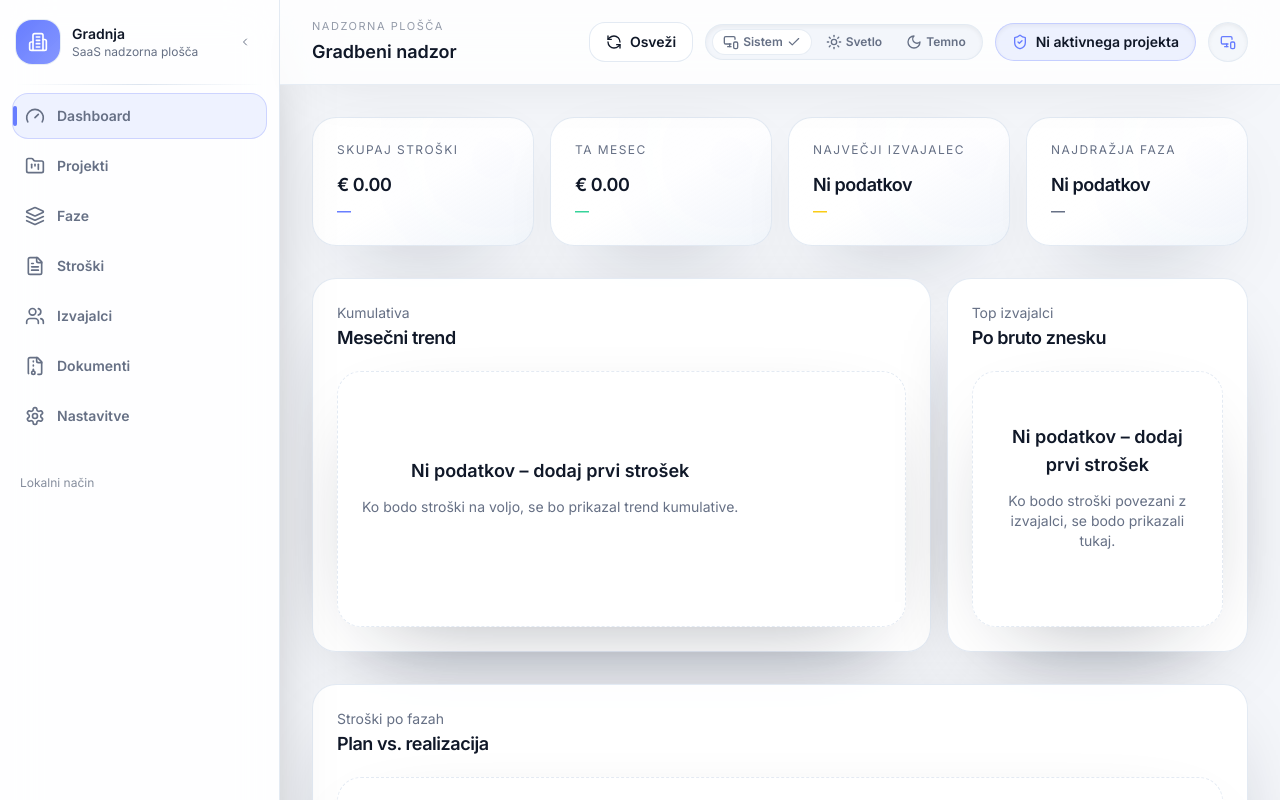
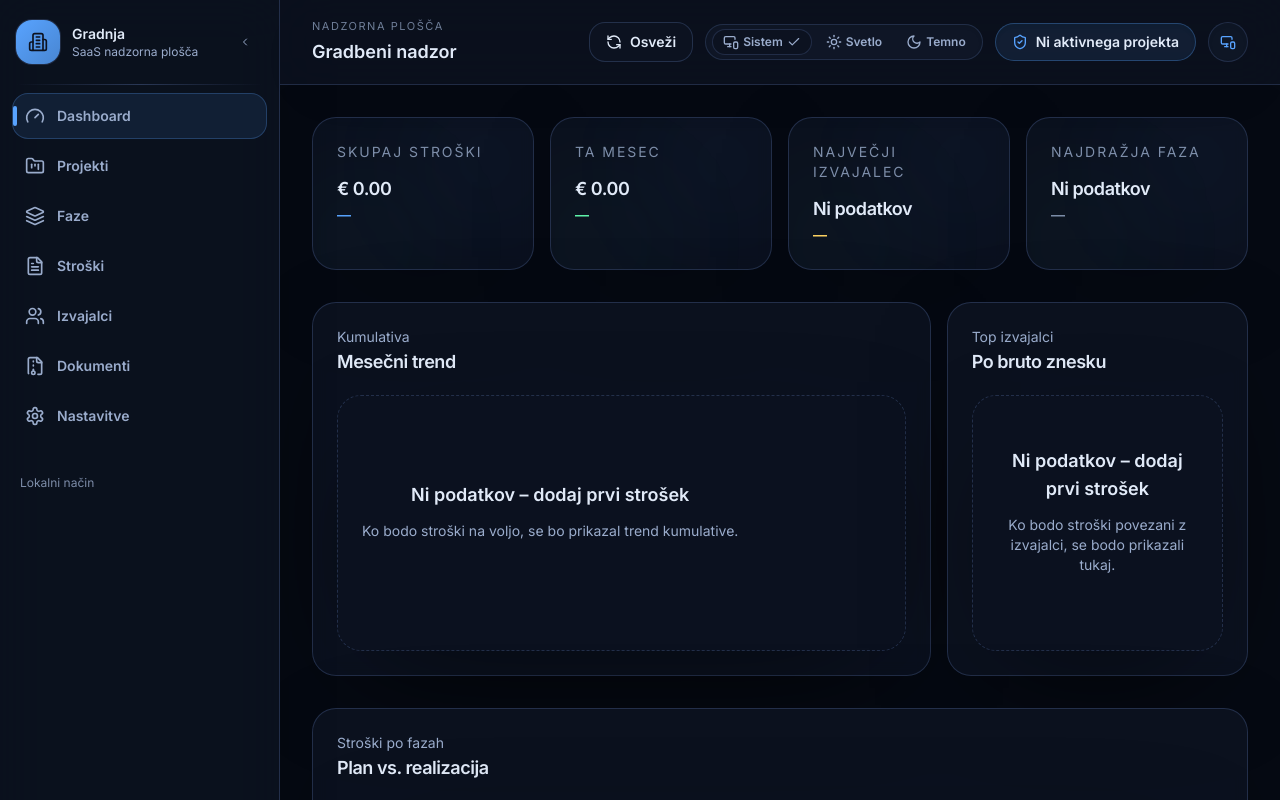
Before and after one commit to Damc87/SS_V1, a React (Vite) app: page / in a window 1280 px wide. Shown: the top 800 px of the page. Built offline with nearby package versions, Linux system fonts and the light colour scheme.

Commit message:
Refine dashboard visuals

```diff
--- a/src/features/dashboard/CostsByPhaseChart.tsx
+++ b/src/features/dashboard/CostsByPhaseChart.tsx
@@ -32,17 +32,17 @@ export function CostsByPhaseChart() {
         <BarChart data={data} barSize={26} margin={{ top: 12, bottom: 24, left: 12, right: 12 }}>
           <defs>
             <linearGradient id="phaseBarGradient" x1="0" y1="0" x2="0" y2="1">
-              <stop offset="0%" stopColor="#d8b4fe" stopOpacity={0.95} />
-              <stop offset="55%" stopColor="#93c5fd" stopOpacity={0.86} />
-              <stop offset="100%" stopColor="#0ea5e9" stopOpacity={0.72} />
+              <stop offset="0%" stopColor="#ffe77a" stopOpacity={0.95} />
+              <stop offset="45%" stopColor="#f7c948" stopOpacity={0.86} />
+              <stop offset="100%" stopColor="#f59e0b" stopOpacity={0.78} />
             </linearGradient>
             <linearGradient id="phaseGlow" x1="0" y1="0" x2="1" y2="0">
-              <stop offset="0%" stopColor="rgba(255,255,255,0.09)" />
-              <stop offset="50%" stopColor="rgba(255,255,255,0.03)" />
-              <stop offset="100%" stopColor="rgba(255,255,255,0.12)" />
+              <stop offset="0%" stopColor="rgba(255,255,255,0.12)" />
+              <stop offset="50%" stopColor="rgba(255,255,255,0.04)" />
+              <stop offset="100%" stopColor="rgba(255,255,255,0.14)" />
             </linearGradient>
           </defs>
-          <CartesianGrid strokeDasharray="2 10" stroke="url(#phaseGlow)" opacity={0.45} vertical={false} />
+          <CartesianGrid strokeDasharray="2 10" stroke="url(#phaseGlow)" opacity={0.52} vertical={false} />
           <XAxis
             dataKey="name"
             tickLine={false}
@@ -52,31 +52,34 @@ export function CostsByPhaseChart() {
             angle={-14}
             textAnchor="end"
             height={64}
+            tick={{ fontSize: 12, fill: 'rgba(var(--text2),0.92)' }}
           />
           <YAxis
             tickLine={false}
             axisLine={false}
             stroke="rgb(var(--text2))"
+            tick={{ fontSize: 12, fill: 'rgba(var(--text2),0.92)' }}
             tickFormatter={(value: number) => value.toLocaleString('sl-SI', { maximumFractionDigits: 0 })}
           />
           <Tooltip
             contentStyle={{
-              background: 'linear-gradient(135deg, rgba(22,24,40,0.95), rgba(26,32,60,0.92))',
+              background: 'linear-gradient(150deg, rgba(12,14,26,0.96), rgba(22,32,48,0.94))',
               border: `1px solid rgba(255,255,255,0.08)`,
               borderRadius: 16,
-              boxShadow: '0 15px 80px rgba(0,0,0,0.45)',
-              backdropFilter: 'blur(12px)',
+              boxShadow: '0 20px 90px rgba(0,0,0,0.55)',
+              backdropFilter: 'blur(14px)',
             }}
-            labelStyle={{ color: 'rgba(255,255,255,0.72)', fontWeight: 600 }}
+            labelStyle={{ color: 'rgba(255,255,255,0.74)', fontWeight: 600 }}
             formatter={(value: number) => [`€ ${value.toLocaleString('sl-SI', { minimumFractionDigits: 2 })}`, 'Stroški faze']}
-            cursor={{ fill: 'rgba(14,165,233,0.12)', opacity: 0.32 }}
+            cursor={{ fill: 'rgba(255,231,122,0.08)', opacity: 0.5 }}
           />
           <Bar
             dataKey="value"
             fill={hasData ? 'url(#phaseBarGradient)' : 'rgba(var(--accent),0.28)'}
             radius={[16, 16, 12, 12]}
-            stroke="rgba(255,255,255,0.12)"
+            stroke="rgba(255,255,255,0.2)"
             strokeWidth={1}
+            background={{ fill: 'rgba(255,255,255,0.03)', radius: 14 }}
           />
         </BarChart>
       </ResponsiveContainer>
--- a/src/features/dashboard/Dashboard.tsx
+++ b/src/features/dashboard/Dashboard.tsx
@@ -70,13 +70,15 @@ export function Dashboard() {
     <div className="space-y-8">
       <div className="grid gap-4 md:grid-cols-2 xl:grid-cols-4">
         {kpis.map((kpi) => (
-          <Card key={kpi.label} className="relative overflow-hidden border border-border/80 bg-gradient-to-br from-surface/90 via-surface to-elevated/90">
-            <div className="absolute right-4 top-4 h-12 w-12 rounded-3xl bg-primary/15 blur-3xl" aria-hidden />
-            <CardHeader className="space-y-4">
-              <CardDescription className="text-xs uppercase tracking-[0.12em] text-muted-foreground">{kpi.label}</CardDescription>
+          <Card key={kpi.label} className="relative overflow-hidden frosted">
+            <div className="pointer-events-none absolute inset-0 bg-gradient-to-br from-white/4 via-transparent to-white/5" aria-hidden />
+            <div className="absolute right-5 top-4 h-14 w-14 rounded-full bg-primary/25 blur-3xl" aria-hidden />
+            <div className="absolute left-6 bottom-0 h-14 w-14 rounded-full bg-success/20 blur-3xl" aria-hidden />
+            <CardHeader className="space-y-4 relative">
+              <CardDescription className="text-[11px] uppercase tracking-[0.14em] text-muted-foreground/80">{kpi.label}</CardDescription>
               <div className="space-y-1">
-                {loading ? <div className="h-10 w-32 rounded-lg skeleton" /> : <CardTitle className="text-3xl leading-tight">{kpi.value}</CardTitle>}
-                <p className={cn('text-sm font-semibold text-muted-foreground', kpi.accent)}>{loading || !hasCosts ? '—' : kpi.hint}</p>
+                {loading ? <div className="h-10 w-32 rounded-lg skeleton" /> : <CardTitle className="text-3xl leading-tight text-foreground">{kpi.value}</CardTitle>}
+                <p className={cn('text-sm font-semibold text-muted-foreground/80', kpi.accent)}>{loading || !hasCosts ? '—' : kpi.hint}</p>
               </div>
             </CardHeader>
           </Card>
--- a/src/features/dashboard/TopContractorsChart.tsx
+++ b/src/features/dashboard/TopContractorsChart.tsx
@@ -32,19 +32,27 @@ export function TopContractorsChart() {
     <div className="h-64">
       <ResponsiveContainer width="100%" height="100%">
         <BarChart data={data} layout="vertical">
-          <CartesianGrid strokeDasharray="3 3" stroke="rgb(var(--border))" opacity={0.28} horizontal={false} />
+          <defs>
+            <linearGradient id="contractorGradient" x1="0" y1="0" x2="1" y2="0">
+              <stop offset="0%" stopColor="#74f2b2" stopOpacity={0.95} />
+              <stop offset="45%" stopColor="#4ad9a8" stopOpacity={0.85} />
+              <stop offset="100%" stopColor="#19b97a" stopOpacity={0.82} />
+            </linearGradient>
+          </defs>
+          <CartesianGrid strokeDasharray="2 8" stroke="rgba(255,255,255,0.08)" opacity={0.5} horizontal={false} />
           <XAxis type="number" hide />
-          <YAxis dataKey="name" type="category" width={140} axisLine={false} tickLine={false} stroke="rgb(var(--text2))" />
+          <YAxis dataKey="name" type="category" width={140} axisLine={false} tickLine={false} stroke="rgb(var(--text2))" tick={{ fontSize: 12, fill: 'rgba(var(--text2),0.9)' }} />
           <Tooltip
             contentStyle={{
-              background: 'rgba(var(--surface),0.95)',
-              border: `1px solid rgb(var(--border))`,
+              background: 'linear-gradient(150deg, rgba(12,14,26,0.96), rgba(22,32,48,0.94))',
+              border: `1px solid rgba(255,255,255,0.08)`,
               borderRadius: 16,
-              boxShadow: 'var(--shadow)',
+              boxShadow: '0 20px 90px rgba(0,0,0,0.55)',
+              backdropFilter: 'blur(14px)',
             }}
-            cursor={{ fill: 'rgb(var(--muted))', opacity: 0.28 }}
+            cursor={{ fill: 'rgba(74,242,178,0.08)', opacity: 0.4 }}
           />
-          <Bar dataKey="value" fill="rgba(var(--accent),0.72)" radius={[14, 14, 10, 10]} />
+          <Bar dataKey="value" fill="url(#contractorGradient)" radius={[14, 14, 10, 10]} />
         </BarChart>
       </ResponsiveContainer>
     </div>
--- a/src/styles/index.css
+++ b/src/styles/index.css
@@ -3,41 +3,41 @@
 @tailwind utilities;
 
 :root {
-  color-scheme: light;
-  --bg: 244 246 250;
-  --surface: 255 255 255;
-  --surface2: 240 244 250;
-  --muted: 232 237 245;
-  --border: 221 229 240;
-  --text: 16 24 40;
-  --text2: 102 112 133;
-  --accent: 103 125 255;
-  --accent2: 157 176 255;
-  --success: 52 211 153;
-  --warn: 250 204 21;
-  --danger: 248 113 113;
-  --shadow: 0 28px 90px -48px rgba(15, 23, 42, 0.48);
-  --focus-ring: color-mix(in srgb, rgb(var(--accent)) 38%, transparent);
+  color-scheme: dark;
+  --bg: 6 10 19;
+  --surface: 12 18 32;
+  --surface2: 18 26 42;
+  --muted: 22 32 50;
+  --border: 42 56 86;
+  --text: 225 234 248;
+  --text2: 154 172 204;
+  --accent: 88 163 255;
+  --accent2: 74 219 168;
+  --success: 96 245 171;
+  --warn: 254 211 98;
+  --danger: 255 122 122;
+  --shadow: 0 26px 120px -54px rgba(0, 0, 0, 0.75);
+  --focus-ring: color-mix(in srgb, rgb(var(--accent)) 46%, transparent);
   --radius: 16px;
   --radius-sm: 12px;
 }
 
 .dark {
   color-scheme: dark;
-  --bg: 10 14 24;
-  --surface: 16 22 36;
-  --surface2: 21 29 46;
-  --muted: 28 38 58;
-  --border: 41 52 73;
-  --text: 231 233 238;
-  --text2: 158 167 187;
-  --accent: 132 161 255;
-  --accent2: 170 188 255;
-  --success: 74 222 128;
-  --warn: 251 191 36;
-  --danger: 248 113 113;
-  --shadow: 0 26px 120px -48px rgba(0, 0, 0, 0.7);
-  --focus-ring: color-mix(in srgb, rgb(var(--accent)) 45%, transparent);
+  --bg: 4 7 14;
+  --surface: 8 12 24;
+  --surface2: 12 18 32;
+  --muted: 16 24 38;
+  --border: 34 46 70;
+  --text: 224 235 255;
+  --text2: 148 168 204;
+  --accent: 100 186 255;
+  --accent2: 82 242 178;
+  --success: 104 255 188;
+  --warn: 255 208 112;
+  --danger: 255 120 120;
+  --shadow: 0 32px 120px -52px rgba(0, 0, 0, 0.82);
+  --focus-ring: color-mix(in srgb, rgb(var(--accent)) 52%, transparent);
 }
 
 @layer base {
@@ -49,18 +49,20 @@
 
   body {
     font-family: 'Inter', system-ui, -apple-system, BlinkMacSystemFont, 'Segoe UI', sans-serif;
-    background: radial-gradient(circle at 8% 20%, rgba(var(--accent), 0.1), transparent 24%),
-      radial-gradient(circle at 85% 10%, rgba(var(--accent2), 0.12), transparent 26%),
-      rgb(var(--bg));
+    background:
+      radial-gradient(900px circle at 12% 18%, rgba(var(--accent2), 0.14), transparent 42%),
+      radial-gradient(1100px circle at 82% 6%, rgba(var(--accent), 0.18), transparent 46%),
+      linear-gradient(145deg, rgba(10, 14, 26, 0.98), rgba(12, 18, 32, 0.96) 50%, rgba(8, 12, 22, 0.96));
     color: rgb(var(--text));
     min-height: 100vh;
     -webkit-font-smoothing: antialiased;
   }
 
   .dark body {
-    background: radial-gradient(circle at 12% 18%, rgba(var(--accent2), 0.14), transparent 30%),
-      radial-gradient(circle at 84% 4%, rgba(12, 19, 36, 0.8), transparent 38%),
-      rgb(var(--bg));
+    background:
+      radial-gradient(820px circle at 16% 18%, rgba(var(--accent2), 0.18), transparent 36%),
+      radial-gradient(1200px circle at 88% -2%, rgba(30, 64, 175, 0.65), transparent 42%),
+      linear-gradient(160deg, rgba(6, 8, 18, 0.98), rgba(8, 12, 22, 0.98));
   }
 
   h1,
@@ -78,10 +80,10 @@
 
 @layer components {
   .glass {
-    background: color-mix(in srgb, rgb(var(--surface)) 92%, transparent);
-    backdrop-filter: blur(14px);
-    border: 1px solid color-mix(in srgb, rgb(var(--border)) 80%, transparent);
-    box-shadow: var(--shadow);
+    background: linear-gradient(145deg, rgba(var(--surface), 0.92), rgba(var(--surface2), 0.9));
+    backdrop-filter: blur(16px);
+    border: 1px solid color-mix(in srgb, rgb(var(--border)) 65%, transparent);
+    box-shadow: 0 26px 60px -40px rgba(0, 0, 0, 0.65);
   }
 
   .shadow-soft {
@@ -105,6 +107,14 @@
     background: linear-gradient(90deg, transparent, rgba(255, 255, 255, 0.25), transparent);
     animation: shimmer 1.6s infinite;
   }
+
+  .frosted {
+    background: radial-gradient(circle at 20% 10%, rgba(var(--accent), 0.12), transparent 45%),
+      radial-gradient(circle at 70% 10%, rgba(var(--accent2), 0.18), transparent 42%),
+      linear-gradient(160deg, rgba(var(--surface), 0.9), rgba(var(--surface2), 0.94));
+    border: 1px solid color-mix(in srgb, rgb(var(--border)) 60%, transparent);
+    box-shadow: 0 28px 70px -45px rgba(0, 0, 0, 0.7);
+  }
 }
 
 @keyframes shimmer {
```
Also changed, not shown: src/features/dashboard/CumulatedLineChart.tsx (+16 -15 lines).
